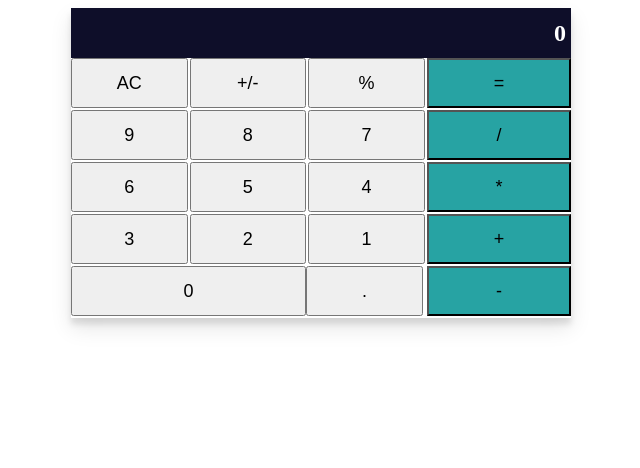
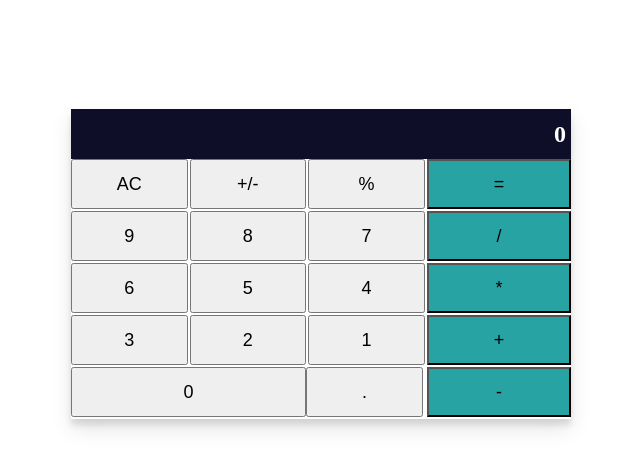
Before and after one commit to Leeoasis/Math-Magicians, a React (Create React App) app: page / in a window 1280 px wide. Shown: the top 468 px of the page, without its empty margins (319-959 px from the left). Built offline with nearby package versions, Linux system fonts and the light colour scheme.

Commit message:
Add hover styling for the opration buttons

```diff
--- a/src/App.css
+++ b/src/App.css
@@ -9,6 +9,7 @@
 
 .calculator {
   box-shadow: 0 10px 20px rgba(0, 0, 0, 0.1), 0 6px 6px rgba(0, 0, 0, 0.1);
+  margin-top: 8%;
   width: 500px;
   border: none;
 }
@@ -70,6 +71,11 @@
   margin-right: 0;
 }
 
+.operators button:hover {
+  background-color: rgb(26, 132, 132);
+  cursor: pointer;
+}
+
 .operators button:nth-child(5) {
   order: -1;
 }
```
Also changed, not shown: 1 other file (tests, documents, lock files or other folders).
